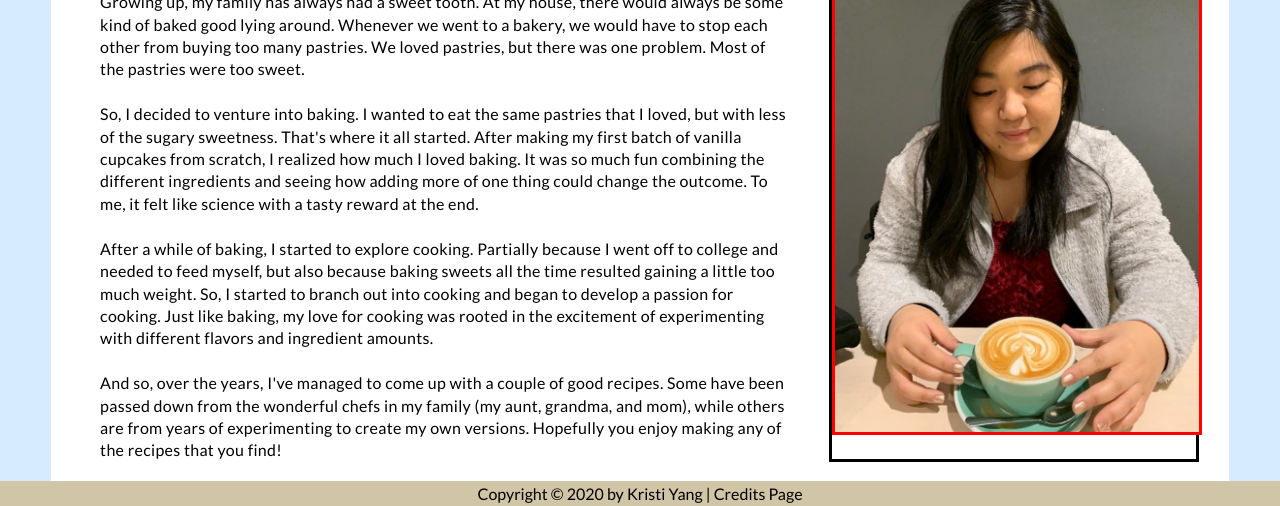
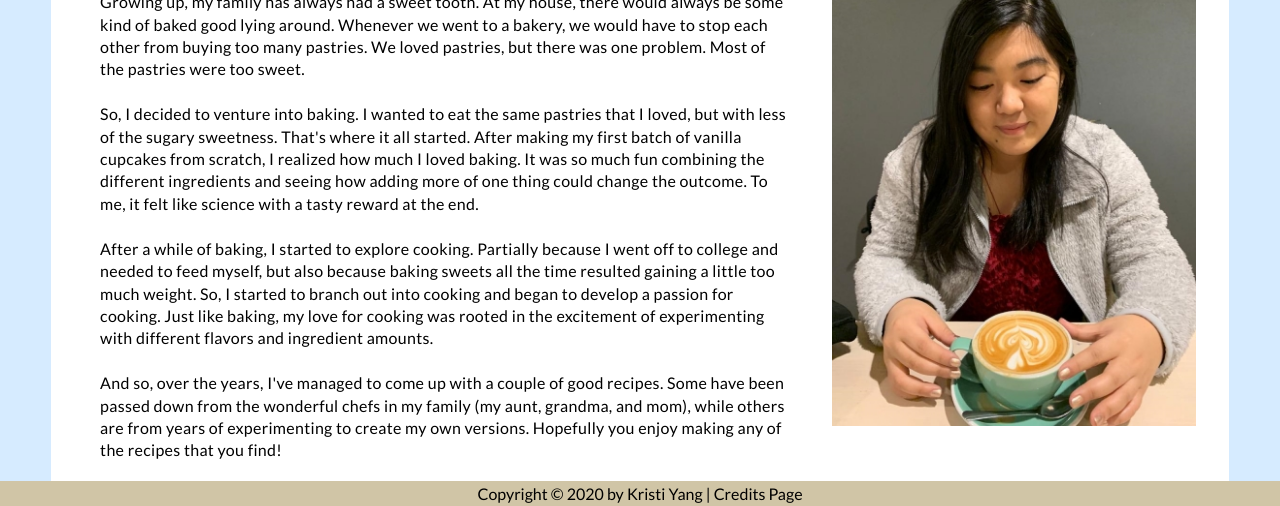
Before and after one commit to kri-yan/kristiscookbook, a plain HTML site: page about.html in a window 1280 px wide. Shown: the part 344-850 px from the top of the page. Drawn offline with Linux system fonts and the light colour scheme.

Commit message:
Update about.css

```diff
--- a/css/about.css
+++ b/css/about.css
@@ -57,8 +57,8 @@ nav a:hover{color: rgb(153, 204, 255);}
 .text{font-size: 1rem; letter-spacing: 0.02rem; line-height: 140%;}
 
 /* PICTUER OF ME */
-.image{border-style: solid; width: 90%;}
-img#me{border-style: solid; border-color: red; display: block; margin-bottom: auto; margin-left: auto; margin-right: 5%; margin-top: 5%; width: 100%;}
+.image{width: 90%;}
+img#me{display: block; margin-bottom: auto; margin-left: auto; margin-right: 5%; margin-top: 5%; width: 100%;}
 
 /* FOOTER */
 footer{background-color: rgb(208, 197, 166); padding: 0.25% 0; text-align: center;}
@@ -121,6 +121,9 @@ footer a{color: black; text-decoration: none;}
     .subheading{font-size: 6.5vw;}
     .about_me p{font-size: 3.5vw;}
 
+    /* IMAGE */
+    .img#me{transform: scale(0.8, 0.8);}
+
     /* FOOTER */
     footer{font-size: 2.5vw;}
 }
```
